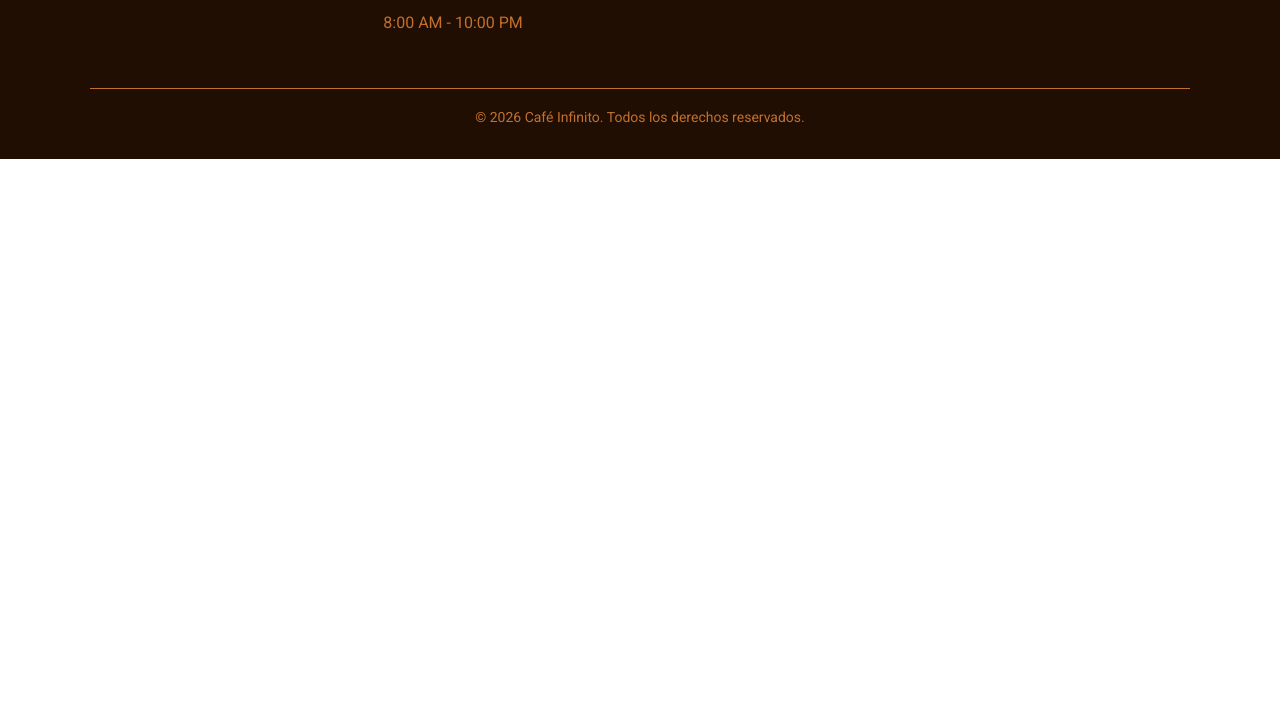
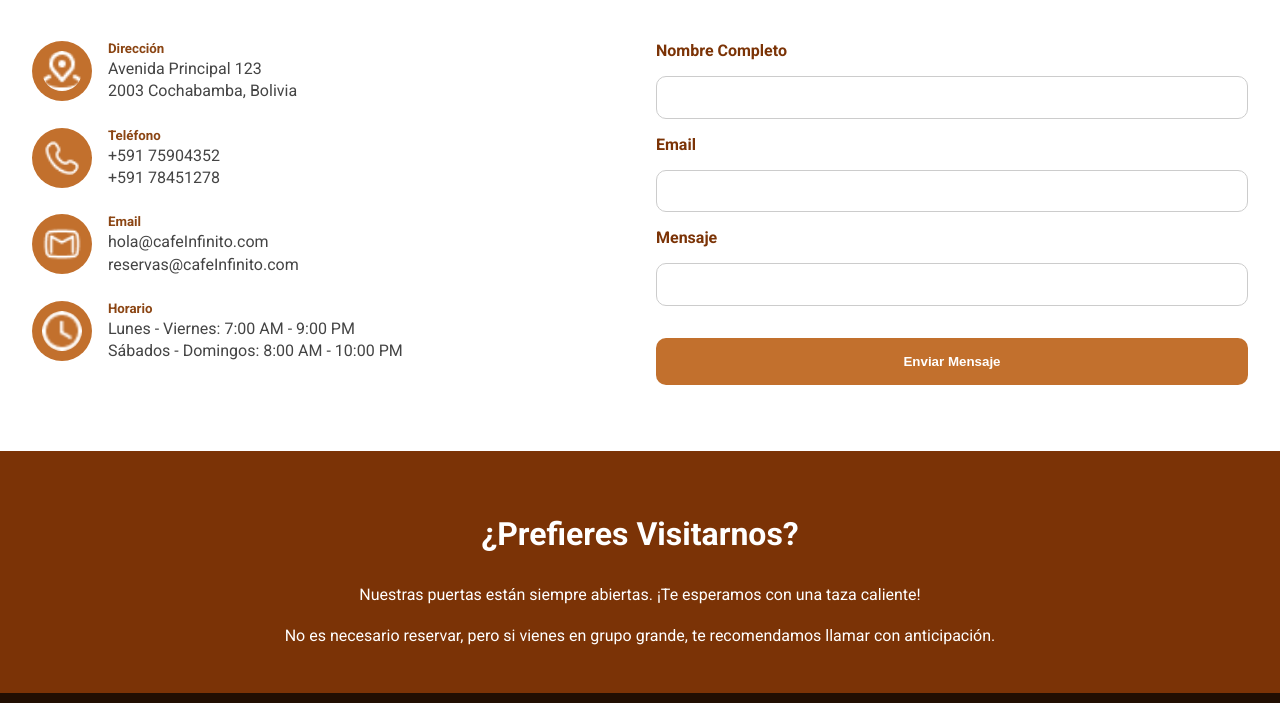
Before and after one commit to Lackio-EL-14/TEC_WEB_II_CARETERIA, a website: page contacto.html in a window 1280 px wide. Shown: the part 352-1055 px from the top of the page. Before the commit the page ends 800 px from the top, so only its background shows below. Drawn offline with Linux system fonts and the light colour scheme; a web font is replaced by a local one.

Commit message:
feat: html y css de contacto terminado

```diff
--- a/contacto.html
+++ b/contacto.html
@@ -17,8 +17,8 @@
     <header>
         <nav>
             <div id="logo">
-            <img src="img/dish_spoon_icon-icons.com_52313.png" alt="iconoDeUnCapucchino">
-            <h2>Café Infinito</h2>
+                <img src="img/dish_spoon_icon-icons.com_52313.png" alt="iconoDeUnCapucchino">
+                <h2>Café Infinito</h2>
             </div>
             <ul id="nav-links">
                 <li>
@@ -33,7 +33,62 @@
             </ul>
         </nav>
     </header>
-        <footer class="piePagina">
+    <div id="contactanos">
+        <h3>Contáctanos</h3>
+        <p>Estamos aquí para ayudarte, No dudes en visitarnos o escribirnos</p>
+    </div>
+    <div id="contenedorPrincipal">
+        <div id="informacionContacto">
+            <article>
+                <img src="img/ubi.png" alt="icono de ubicacion">
+                <div class="let">
+                    <h5>Dirección</h5>
+                    <p>Avenida Principal 123</p>
+                    <p>2003 Cochabamba, Bolivia</p>
+                </div>
+            </article>
+            <article>
+                <img src="img/mynaui_telephone.png" alt="icono de telefono">
+                <div class="let">
+                    <h5>Teléfono</h5>
+                    <p>+591 75904352</p>
+                    <p>+591 78451278</p>
+                </div>
+            </article>
+            <article>
+                <img src="img/gmail.png" alt="icono de email">
+                <div class="let">
+                    <h5>Email</h5>
+                    <p>hola@cafeInfinito.com</p>
+                    <p>reservas@cafeInfinito.com</p>
+                </div>
+            </article>
+            <article>
+                <img src="img/reloj.png" alt="">
+                <div class="let">
+                    <h5>Horario</h5>
+                    <p>
+                        Lunes - Viernes: 7:00 AM - 9:00 PM</p>
+                    <p>Sábados - Domingos: 8:00 AM - 10:00 PM</p>
+                </div>
+            </article>
+        </div>
+        <div id="formulario">
+            <label for="nombre">Nombre Completo</label>
+            <input type="text">
+            <label for="email">Email</label>
+            <input type="email" name="" id="email">
+            <label for="">Mensaje</label>
+            <input type="text" name="" id="">
+            <button>Enviar Mensaje</button>
+        </div>
+    </div>
+    <div id="visitanos">
+        <h3>¿Prefieres Visitarnos?</h3>
+        <h4>Nuestras puertas están siempre abiertas. ¡Te esperamos con una taza caliente!</h4>
+        <p>No es necesario reservar, pero si vienes en grupo grande, te recomendamos llamar con anticipación.</p>
+    </div>
+    <footer class="piePagina">
         <div class="contenedorFooter">
 
             <div class="seccionFooter">
--- a/scss/_contact.scss
+++ b/scss/_contact.scss
@@ -0,0 +1,138 @@
+@use "_variables.scss";
+#contactanos{
+    display: flex;
+    flex-direction: column;
+    align-items: center;
+    width: 100%;
+    background-color: variables.$amarillo_patito;
+
+    h3{
+        font-size: 3rem;
+            color:variables.$cafe_intenso;
+        margin-top: 5%;
+        margin-bottom:0%;
+    }
+    p{
+        color:variables.$plomo;
+        font-size:1rem;
+        margin-bottom: 5%;
+    }
+}
+#contactanos {
+  text-align: center;
+  margin-bottom: 2rem;
+
+  h3 {
+    font-size: 2rem;
+    color: variables.$cafe_intenso;
+  }
+
+  p {
+    color:variables.$plomo;
+  }
+}
+
+#contenedorPrincipal {
+  display: flex;
+  gap: 2rem;
+  padding: 2rem;
+
+
+  @media (max-width: 768px) {
+    flex-direction: column;
+  }
+}
+
+#informacionContacto {
+  flex: 1;
+
+  article {
+    display: flex;
+    align-items: flex-start;
+    gap: 1rem;
+    margin-bottom: 1.5rem;
+
+    img {
+      width: 40px;
+      height: 40px;
+      background: variables.$naranja_suave;
+      padding: 10px;
+      border-radius: 50%;
+    }
+
+    .let {
+      h5 {
+        margin: 0;
+        color: #8b4513;
+      }
+
+      p {
+        margin: 0.2rem 0;
+        color: #444;
+      }
+    }
+  }
+}
+
+#formulario {
+  flex: 1;
+  display: flex;
+  flex-direction: column;
+  gap: 1rem;
+
+  label {
+    font-weight: bold;
+    color:variables.$cafe_intenso;
+  }
+
+  input {
+    padding: 0.8rem;
+    border-radius: 10px;
+    border: 1px solid #ccc;
+    outline: none;
+
+    &:focus {
+      border-color: variables.$cafe_intenso;
+    }
+  }
+
+
+
+  button {
+    margin-top: 1rem;
+    padding: 1rem;
+    background: variables.$naranja_suave;
+    color: variables.$blanco;
+    border: none;
+    border-radius: 10px;
+    cursor: pointer;
+    font-weight: bold;
+
+    &:hover {
+      background: #8b4513;
+    }
+  }
+}
+
+#visitanos {
+  margin-top: 2rem;
+  background:variables.$cafe_intenso;
+  padding: 2rem;
+
+  text-align: center;
+  color: variables.$blanco;
+
+  h3 {
+    font-size: 2rem;
+  }
+
+  h4 {
+    font-size: 100%;
+    font-weight: normal;
+  }
+
+  p {
+    font-size: 100%;
+
+  }
+}
--- a/scss/style.scss
+++ b/scss/style.scss
@@ -1,5 +1,6 @@
 @use "_variables.scss";
 @use "_menu.scss";
+@use "_contact.scss";
 header {
     width: 100%;
     position: fixed;
```
Also changed, not shown: dist/css/style.css, img/reloj.png (added), 1 other file.
